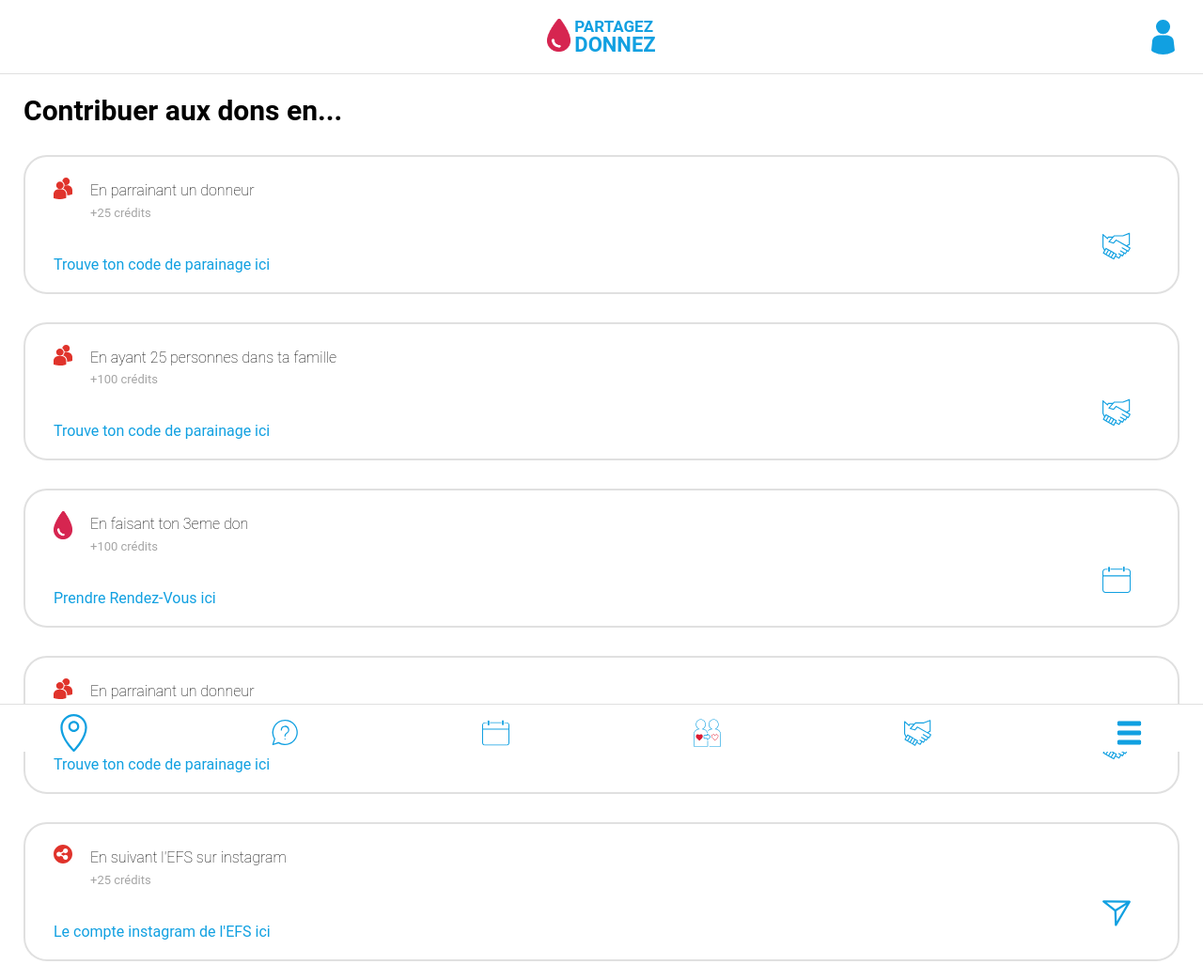
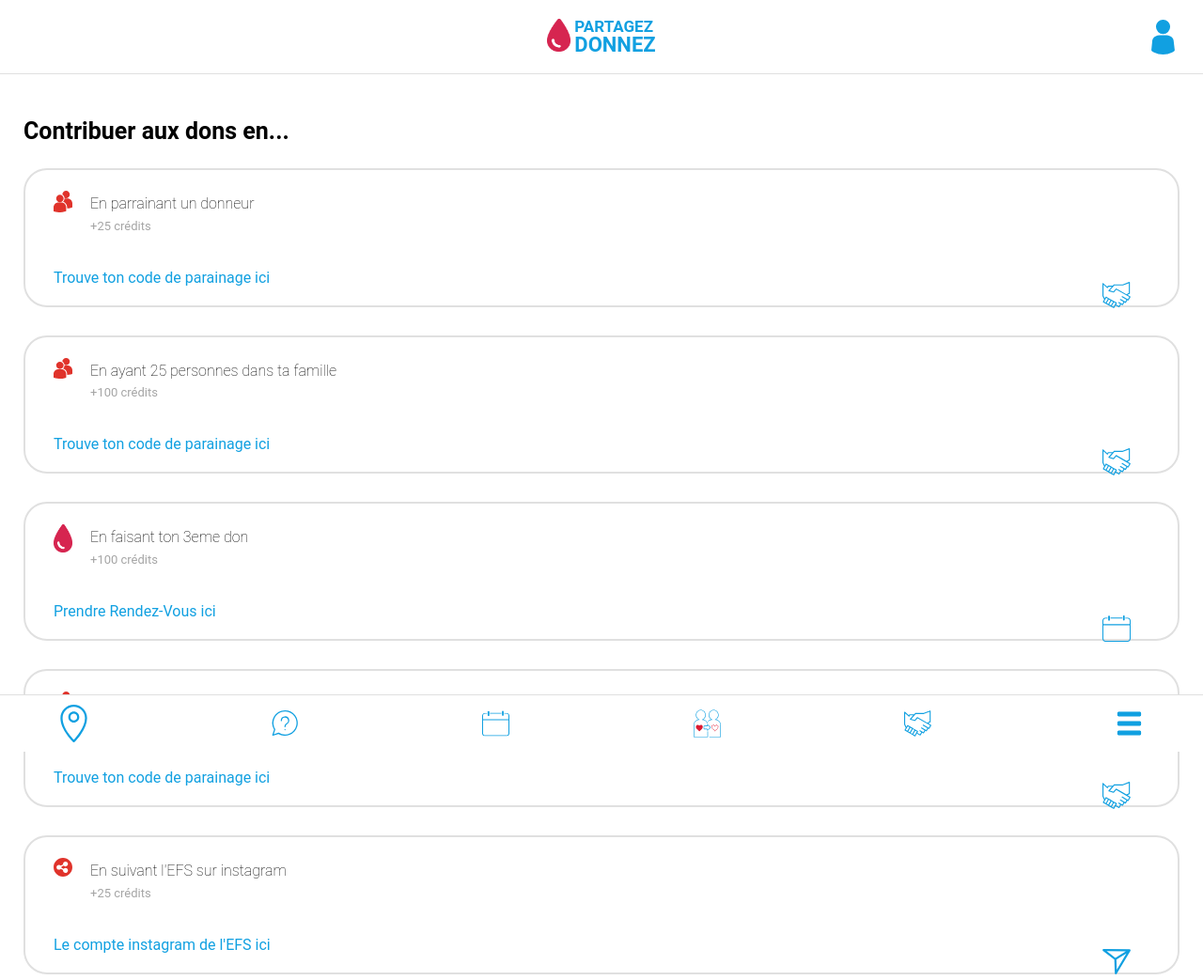
Before and after one commit to lmaoleo/lmaoleo.github.io, a plain HTML site: page index.html in a window 1280 px wide. Shown: the top 1043 px of the page at 94% size. Drawn offline with Linux system fonts and the light colour scheme.

Commit message:
FIX: quest display and styling

```diff
--- a/script.js
+++ b/script.js
@@ -51,7 +51,7 @@
     },
 ]
 
-const NUMBER = 5;
+const NUMBER = 9;
 
 
 function addQuest(title, credit, action, link, logo, image) {
@@ -65,9 +65,11 @@
             <h4>${title}</h4>
         </div>
         <p>+${credit} crédits</span></p>
-        <a href="${link}">${action}</a>
-        <a href="">
-            <img class="action-icon" src="${image}">
+        <div class="link">
+            <a href="${link}">${action}</a>
+        </div>
+        <a href="" class="action-icon">
+            <img src="${image}">
         </a>
     `
     document.getElementsByClassName('quests')[0].appendChild(quest);
--- a/style.css
+++ b/style.css
@@ -108,6 +108,12 @@
 
 div.content {
     margin: 100px 25px 80px 25px;
+    overflow: hidden;
+}
+
+div.content h3 {
+    font-weight: bold;
+    font-size: 25px;
 }
 
 div.quest {
@@ -126,6 +132,10 @@
     position: relative;
     left: 39px;
     bottom: 35px;
+}
+
+div.quest .link {
+    width: 80%;
 }
 
 div.quest .logo {
@@ -147,7 +157,12 @@
     height: 30px;
     float: right;
     right: 3%;
-    bottom: 25px;
+    bottom: 15px;
+}
+
+div.quest .action-icon img {
+    width: 100%;
+    height: auto;
 }
 
 /* Footer */
@@ -162,6 +177,7 @@
     color: var(--secondary-color);
     border-top: var(--border-color) 1px solid;
     padding-top: 10px;
+    padding-bottom: 10px;
 }
 
 div.footer {
```
